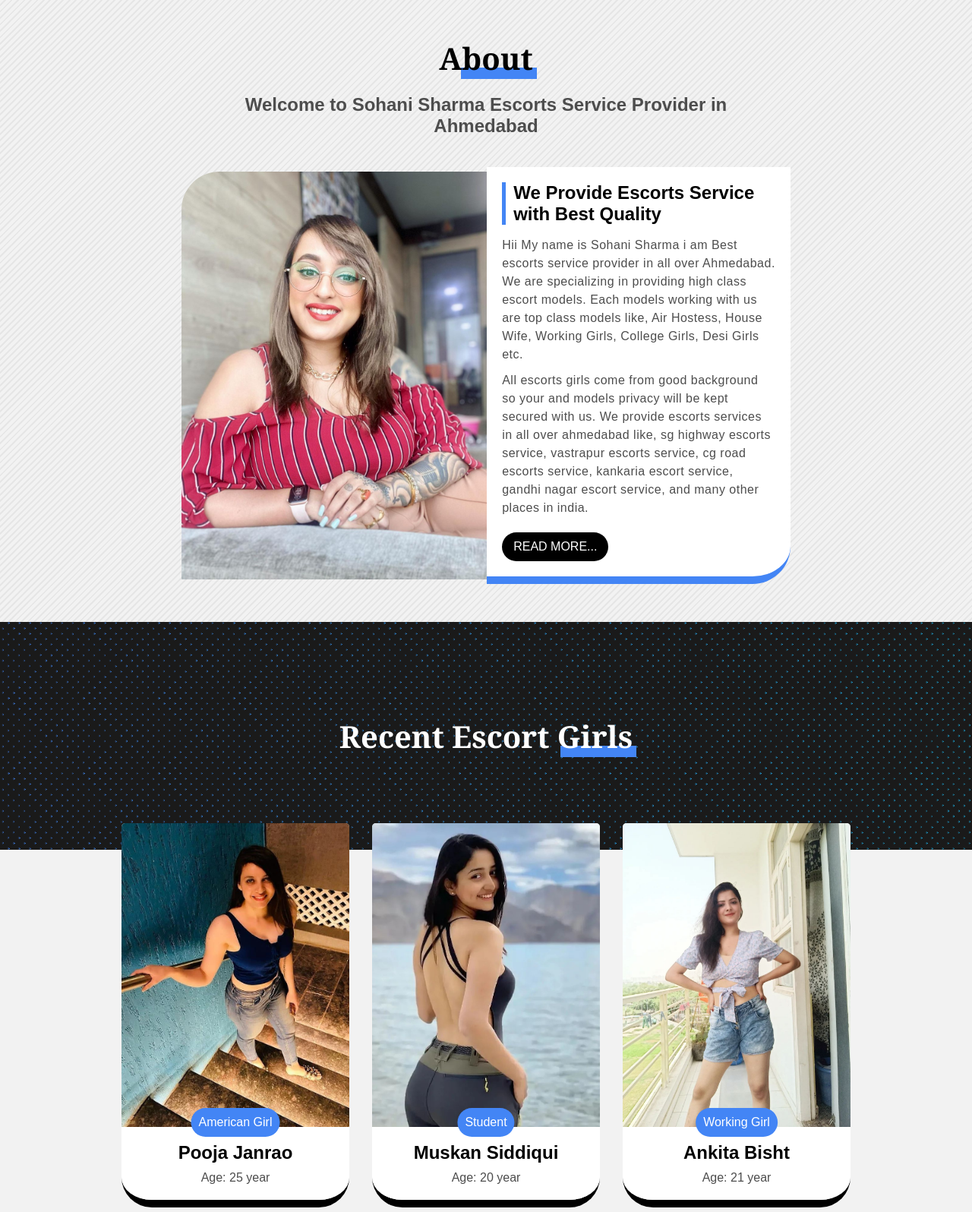
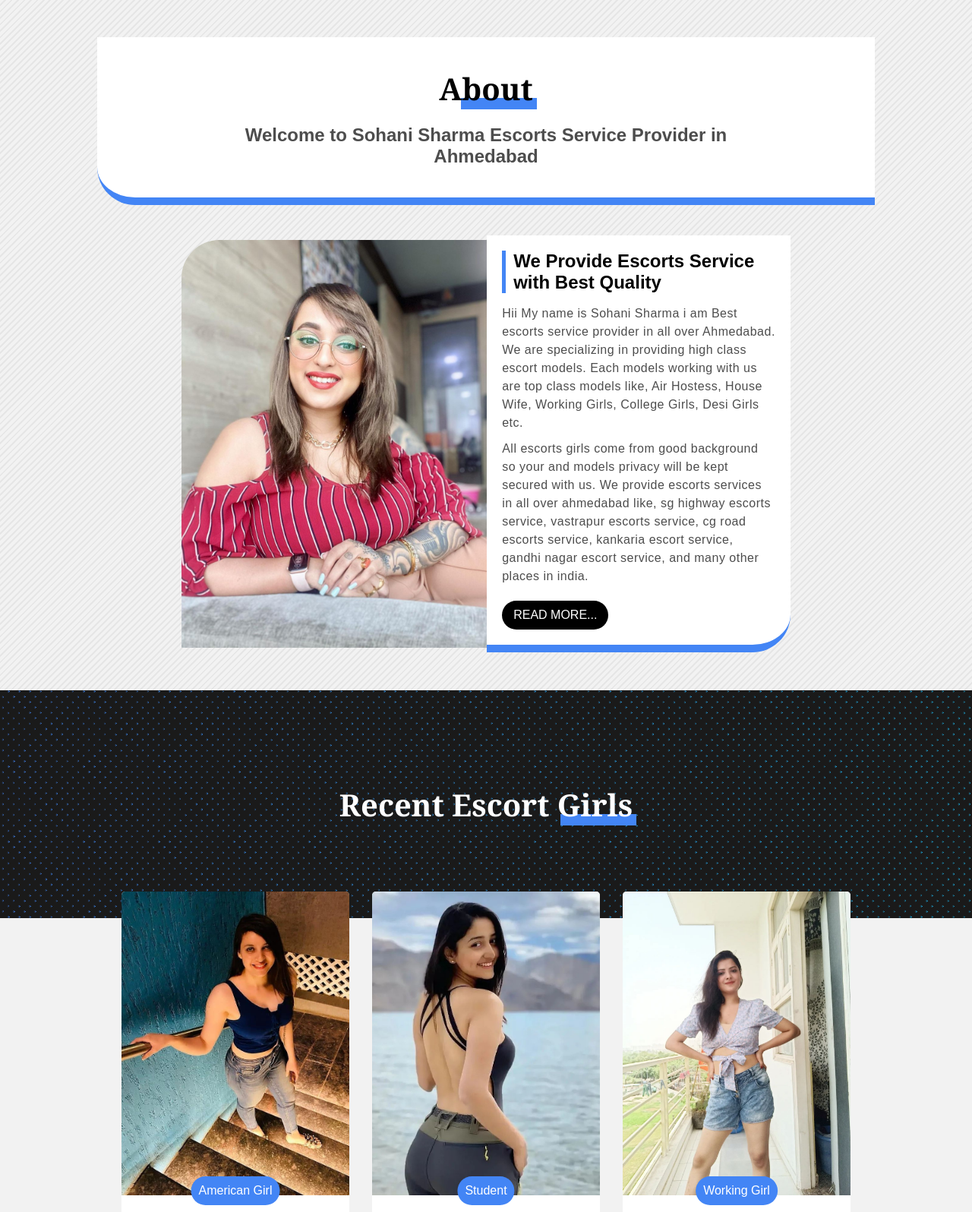
Before and after one commit to zwo1/sohanisharma, a Jekyll site: the page built from index.html, in a window 1280 px wide. Shown: the part 587-2183 px from the top of the page at 76% size. Built offline with Jekyll 4.4.1, drawn with Linux system fonts in a browser that asks for light colours.

Commit message:
Add files via upload

```diff
--- a/index.html
+++ b/index.html
@@ -38,9 +38,16 @@ layout: default
     </style>
 
 
-    <h1>About</h1>
 
-    <h2 style="text-align:center;margin-top:20px;padding:0 var(--row_widh);color:hsl(0, 0%, 30%);">Welcome to Sohani Sharma Escorts Service Provider in Ahmedabad</h2>
+    <div style="text-align:center;padding:0 var(--row_widh);padding:40px;background:white;border-bottom:10px solid #4385f5;border-radius:0 0 0 50px;">
+      <h1>About</h1>
+      <h2 style="text-align:center;margin-top:20px;padding:0 var(--row_widh);color:hsl(0, 0%, 30%);">Welcome to Sohani Sharma Escorts Service Provider in Ahmedabad</h2>
+    </div>
+
+
+
+
+
 
     <div id='abt_box'>
 
@@ -121,6 +128,7 @@ layout: default
                 <span style="position: absolute;top: -25px;left: 50%;padding: 10px;background: #4385f5;transform: translatex(-50%);color: white;border-radius: 50px;">{{ post.categories }}</span>
                 <h2 style="margin-bottom:10px;">{{ post.name }}</h2>
                 <p style="color:hsl(0, 0%, 30%);">Age: {{post.age}} year</p>
+                <p style="white-space: nowrap;overflow: hidden;font-size:0;">{{post.content | strip_html | strip_newlines | strip}}</p>
               </div>
             </a>
             <script type="application/ld+json">
```
